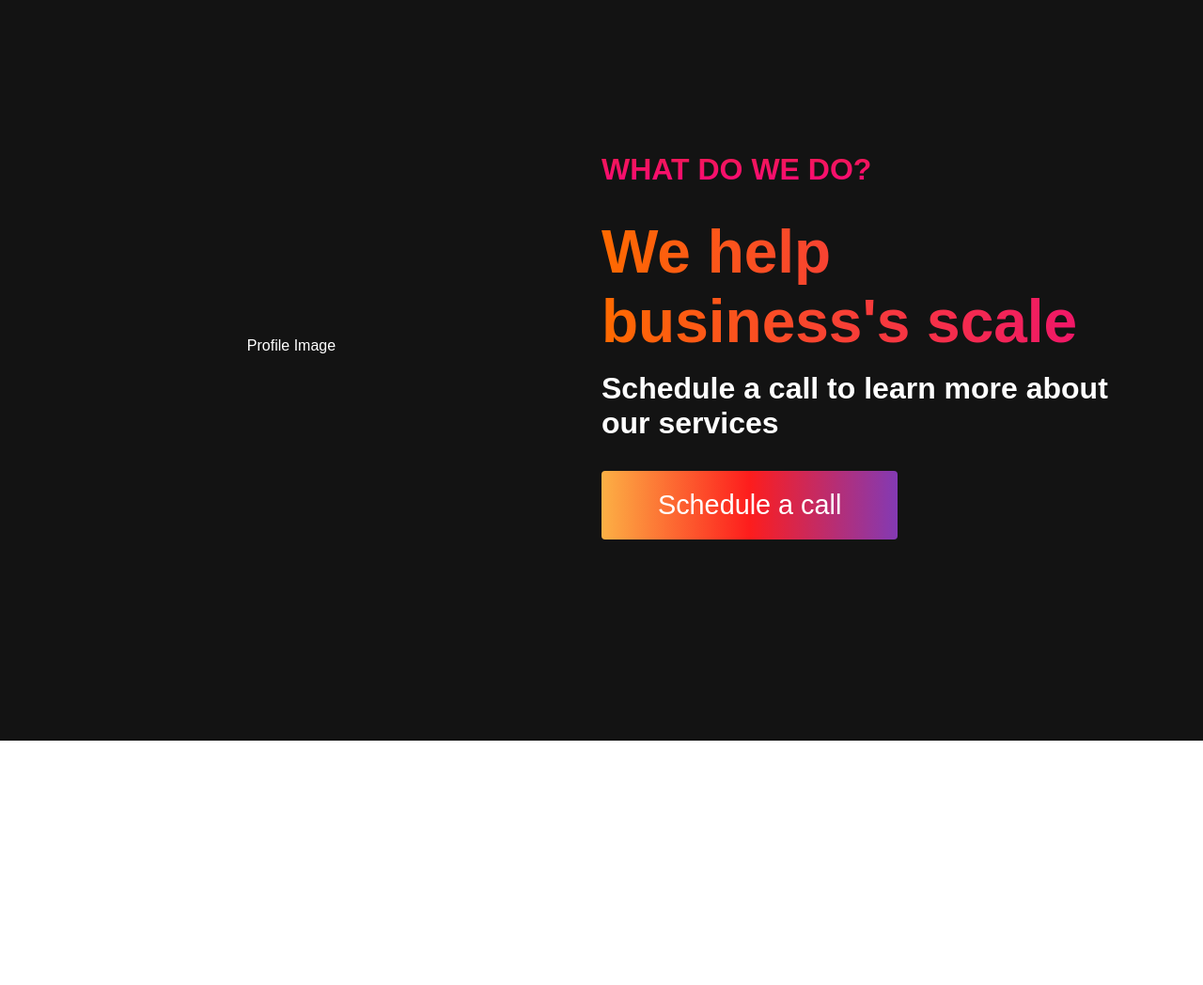
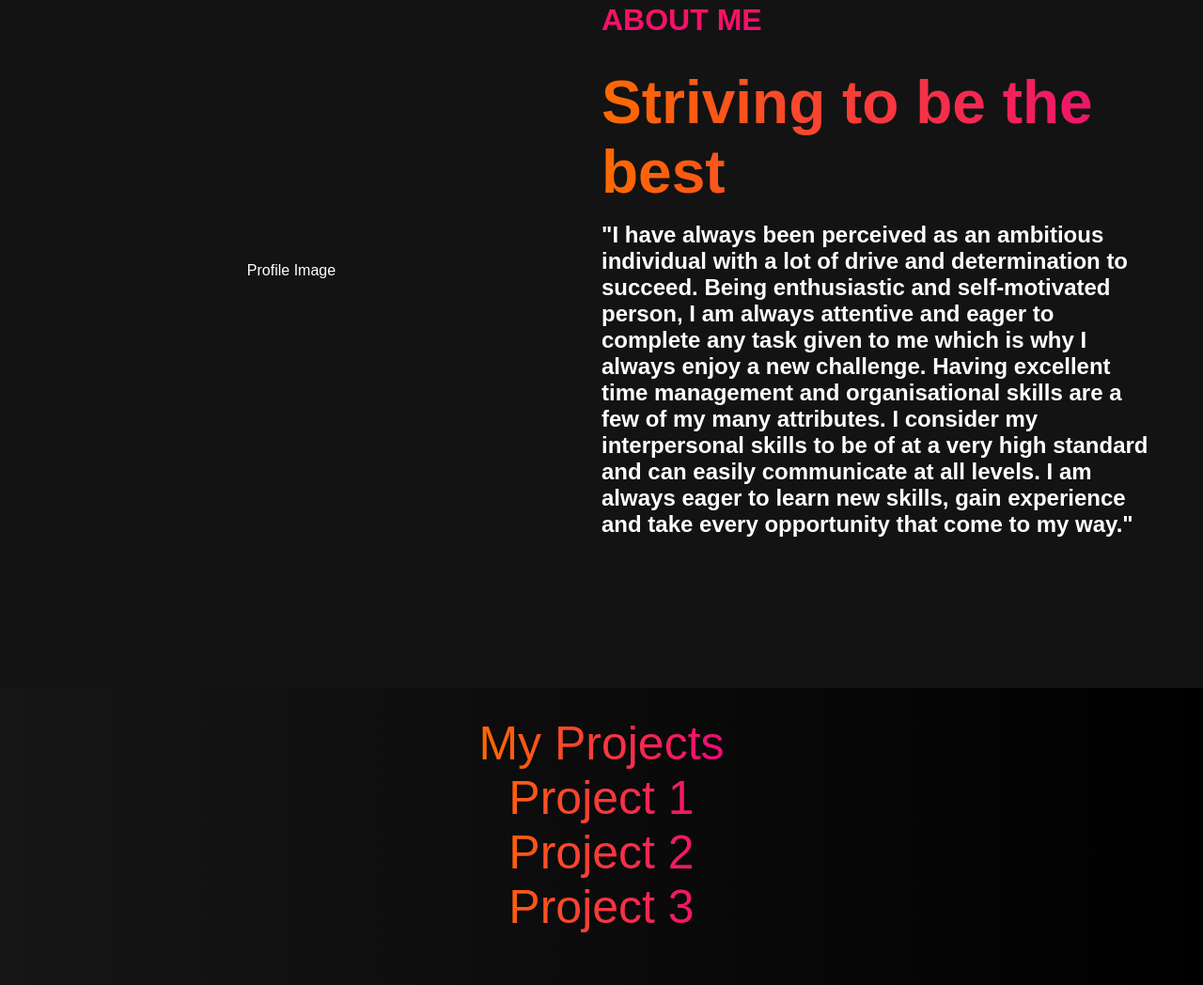
Before and after one commit to WKDSanny/MyPortfolio, a plain HTML site: page index.html in a window 1280 px wide. Shown: the part 1020-2068 px from the top of the page at 94% size. Before the commit the page ends 1808 px from the top, so only its background shows below. Drawn offline with Linux system fonts and the light colour scheme; a script that the page names is missing.

Commit message:
Completed html and styles for 'My Projects'

```diff
--- a/index.html
+++ b/index.html
@@ -25,12 +25,12 @@
                 </li>
                 <li class="navbar__item">
                     <a href="#about" class="navbar__links" id="about-page">
-                        About
+                        About Me
                     </a>
                 </li>
                 <li class="navbar__item">
                     <a href="#projects" class="navbar__links" id="projects-page">
-                        Projects
+                        My Projects
                     </a>
                 </li>
             </ul>
@@ -41,7 +41,7 @@
         <div class="hero__container">
             <h1 class="hero__heading"> Welcome to my <span>Portfolio</span></h1>
             <p class="hero__description">Fullstack Developer</p>
-            <button class="main__btn"><a href="#">Explore</a></button>
+            <!-- <button class="main__btn"><a href="#">Explore</a></button> -->
         </div>
     </div>
     <!-- About Me section -->
@@ -51,12 +51,29 @@
                 <div class="main__img--card">Profile Image</div>
                 </div>
                 <div class="main__content">
-                    <h1>What do we do?</h1>
-                    <h2>We help business's scale</h2>
-                    <p>Schedule a call to learn more about our services</p>
-                    <button class="main__btn"><a href="#">Schedule a call</a></button>
+                    <h1>About Me</h1>
+                    <h2>Striving to be the best</h2>
+                    <p>"I have always been perceived as an ambitious individual with a lot
+                        of drive and determination to succeed. Being enthusiastic and
+                        self-motivated person, I am always attentive and eager to complete
+                        any task given to me which is why I always enjoy a new challenge.
+                        Having excellent time management and organisational skills are a few
+                        of my many attributes. I consider my interpersonal skills to be of
+                        at a very high standard and can easily communicate at all levels. I
+                        am always eager to learn new skills, gain experience and take every
+                        opportunity that come to my way."</p>
+                    <!-- <button class="main__btn"><a href="#">Schedule a call</a></button> -->
             </div>
         </div>
+    </div>
+
+    <!-- My Projects -->
+    <div class="projects__container">
+        <ul class="projects__heading">My Projects
+            <li class="proj__item">Project 1</li>
+            <li class="proj__item">Project 2</li>
+            <li class="proj__item">Project 3</li>
+        </ul>
     </div>
     <script src="app.js"></script>
 </body>
--- a/styles.css
+++ b/styles.css
@@ -303,7 +303,7 @@
 
 .main__content p {
     margin-top: 1rem;
-    font-size: 2rem;
+    font-size: 1.5rem;
     font-weight: 700;
 }
 
@@ -363,3 +363,38 @@
     color: #fff;
     background-image: linear-gradient(to right, #00dbde 0%, 'fc00ff 100%');
 }
+
+/* My Projects */
+
+.projects__container {
+        background: #000000;
+        background: linear-gradient(to right, #161616, #000000);
+        padding: 100px 0;
+        display: flex;
+        flex-direction: column;
+        justify-content: center;
+        align-items: center;
+        /*max-width: 1200px;*/
+        margin: 0 auto;
+        height: 90%;
+        text-align: center;
+        padding: 30px;
+    }
+
+.projects__heading {
+    font-size: 50px;
+    margin-bottom: 24px;
+    color: #fff;
+    background: #ee0979; /* fallback for old browsers */
+    background: -webkit-linear-gradient(to right, #ff6a00, #ee0979); /*Chrome 10-25, safari 5.1-6*/
+    background: linear-gradient(to right, #ff6a00, #ee0979); /*W3C, IE 10+/ Edge, Firefox 16+, Chrome 26+, Opera 12+, Safar 7+;*/
+    background-size: 100%;
+    -webkit-background-clip: text;
+    -moz-background-clip: text;
+    -webkit-text-fill-color: transparent;
+    -moz-text-fill-color: transparent;
+}
+
+.proj__item {
+    list-style: none;
+}
```
